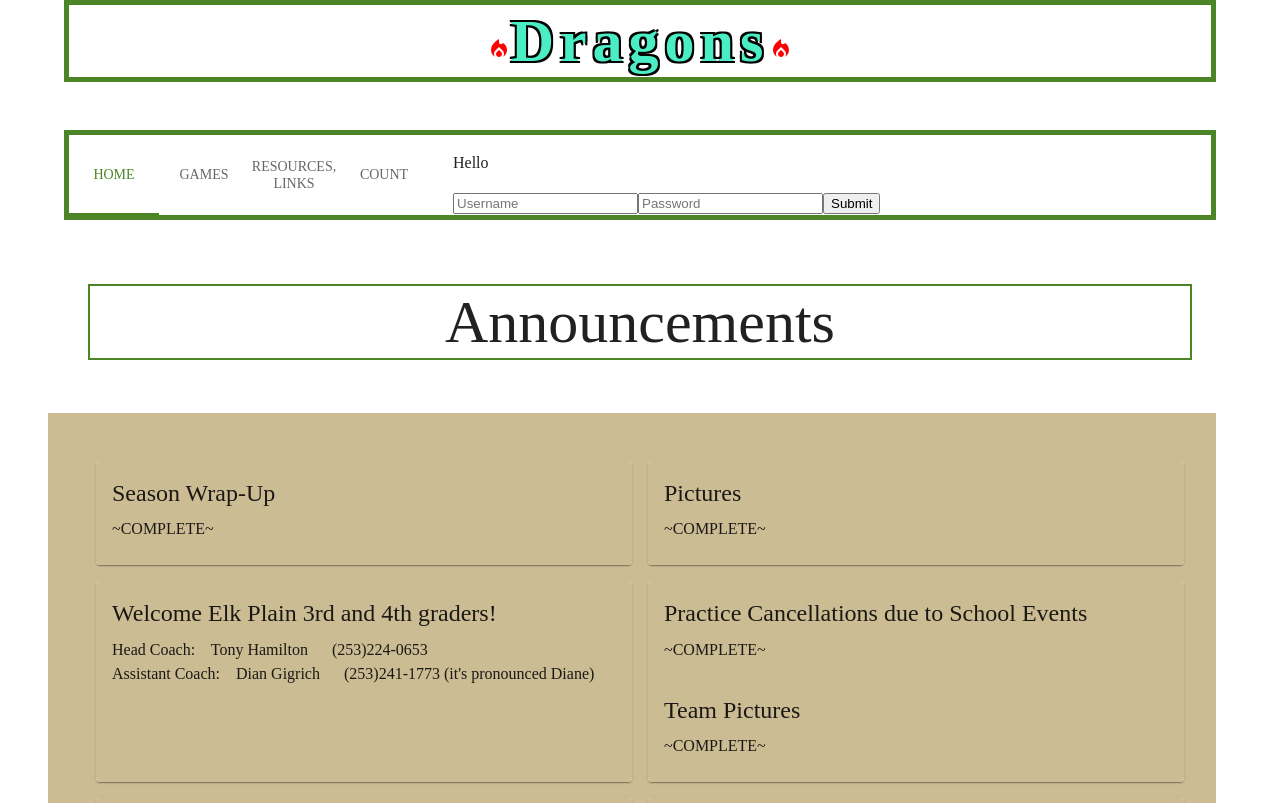
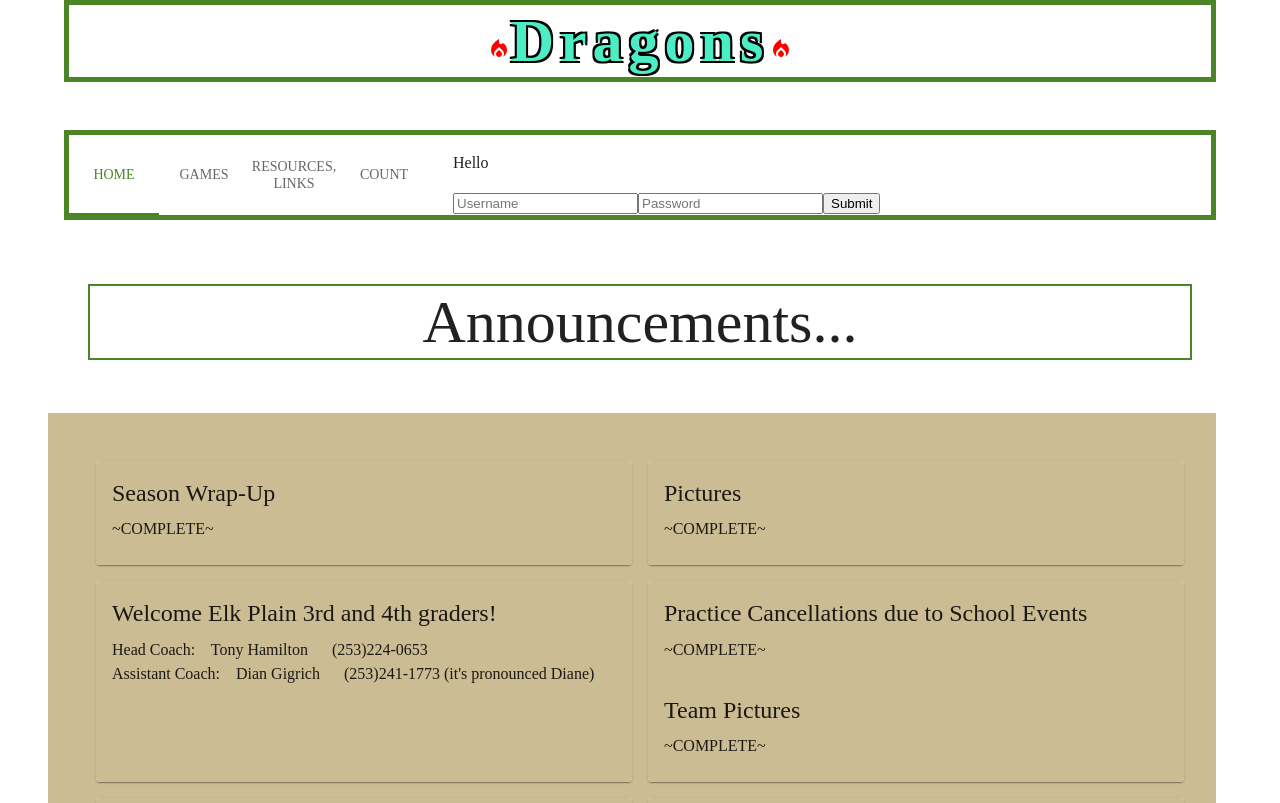
Before and after one commit to DianGigrich/SoccerHub, a React (Create React App) app: page / in a window 1280 px wide. Shown: the top 803 px of the page. Built offline with nearby package versions, Linux system fonts and the light colour scheme.

Commit message:
edited announcment

```diff
--- a/src/components/pages/Home.js
+++ b/src/components/pages/Home.js
@@ -18,7 +18,7 @@ export default function Home(props) {
                     color="text.primary"
                     gutterBottom
                 >
-                    Announcements
+                    Announcements...
                 </Typography>
             </Container>
             <Grid container spacing={2} sx={{ p: 4, bgcolor: "#ccbc94" }}>
```
